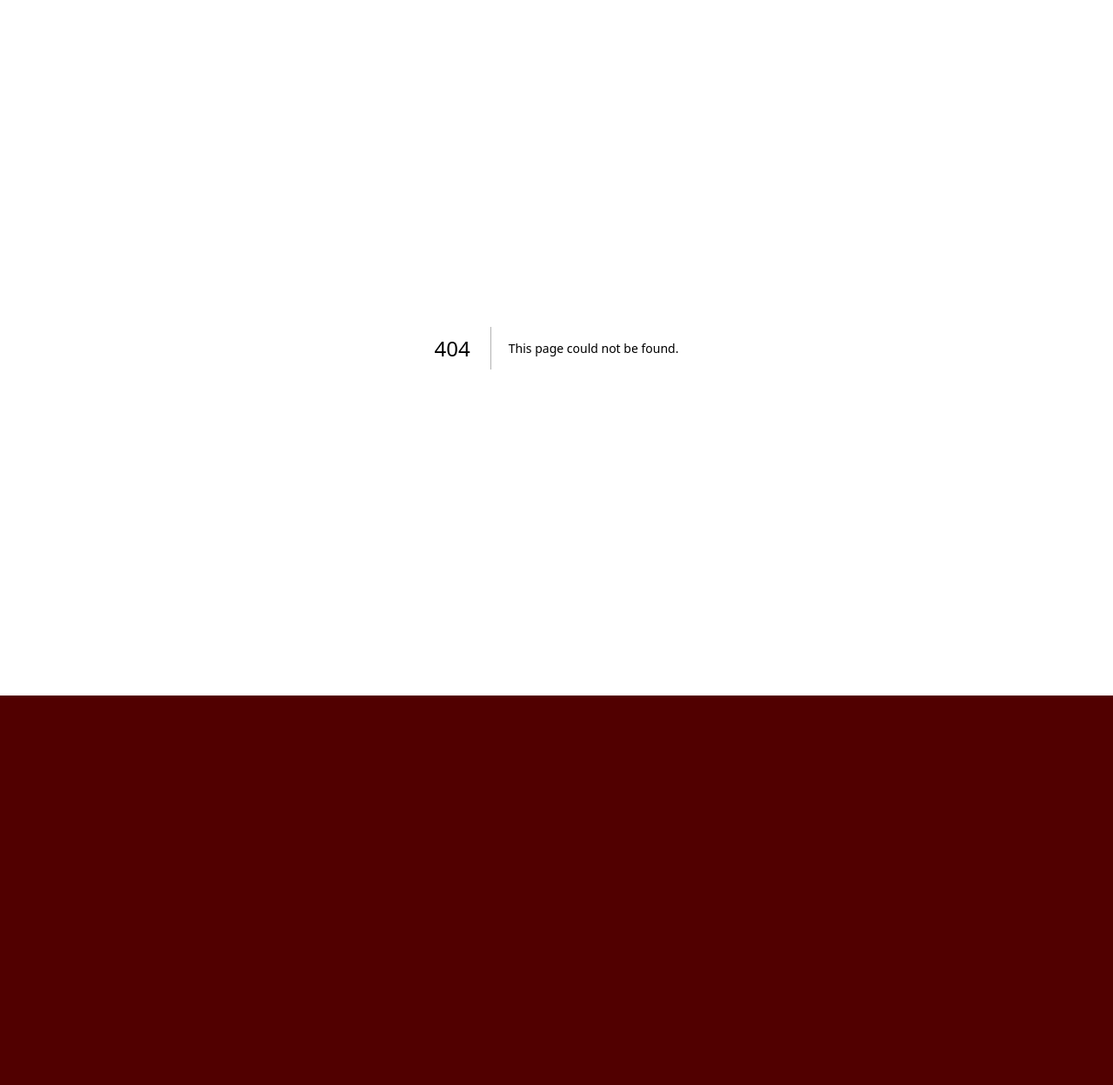
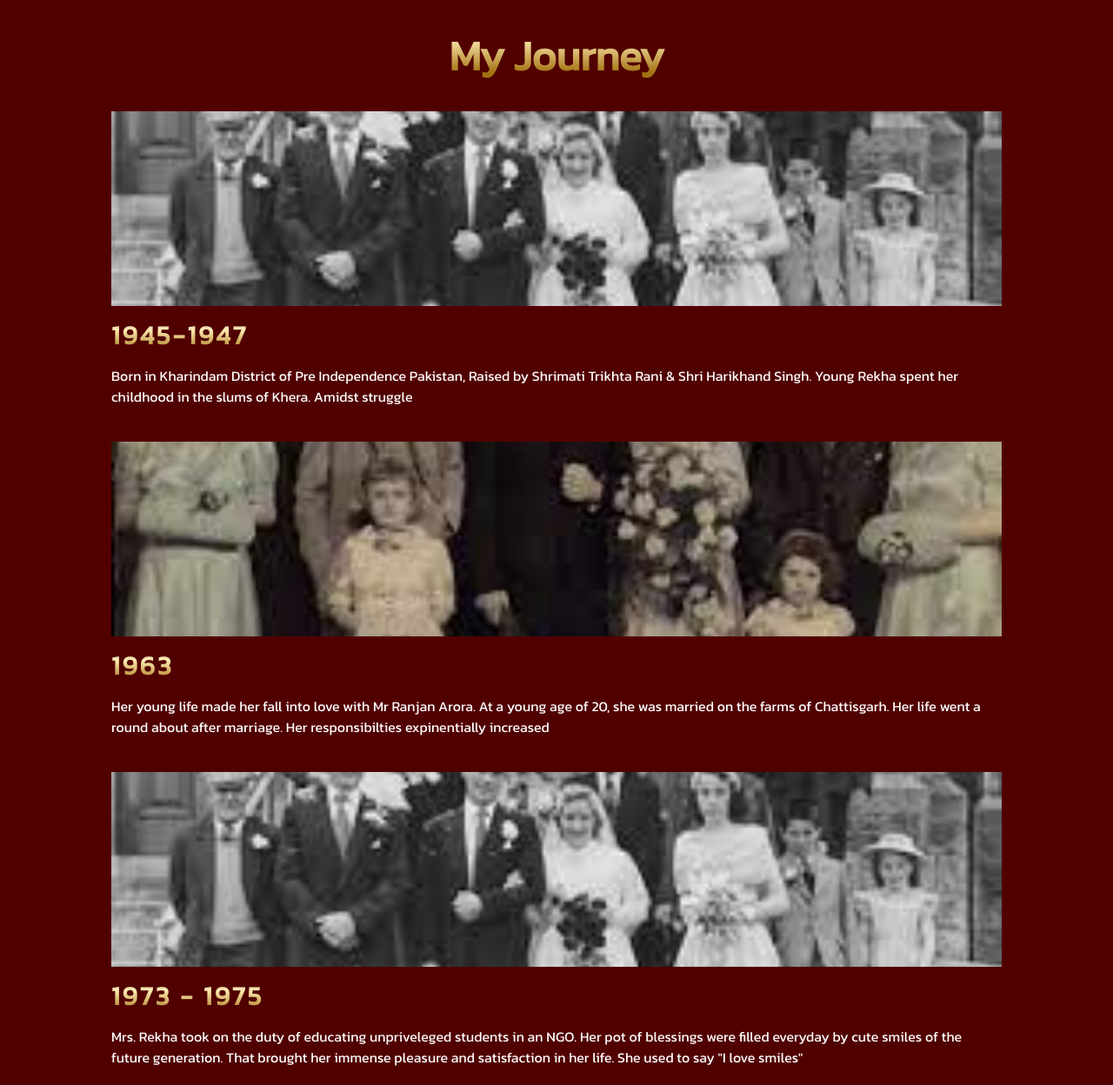
Before and after one commit to UltigendLemate/rekhamam, a Next.js app: page /journey in a window 1280 px wide. Before the commit this address had no page. Shown: the whole page at 87% size. Before the commit the page ends 800 px from the top, so only its background shows below. Built offline with nearby package versions, Linux system fonts and the light colour scheme.

Commit message:
my journey

```diff
--- a/src/pages/_document.js
+++ b/src/pages/_document.js
@@ -8,7 +8,7 @@ export default function Document() {
         <link rel="preconnect" href="https://fonts.gstatic.com" crossorigin />
         <link href="https://fonts.googleapis.com/css2?family=Kanit&family=Molengo&family=Tangerine&display=swap" rel="stylesheet" />
       </Head>
-      <body>
+      <body className='bg-[#510000]'>
         <Main />
         <NextScript />
       </body>
--- a/src/pages/index.js
+++ b/src/pages/index.js
@@ -36,7 +36,7 @@ export default function Home() {
         <meta name="viewport" content="width=device-width, initial-scale=1" />
         {/* <link rel="icon" href="/favicon.ico" /> */}
       </Head>
-      {/* <iframe src="./silence.mp3" allow="autoplay" id="audio" className="fixed top-0 -left-96"></iframe> */}
+
       <audio controls  autoplay loop  className="fixed -top-20 -left-0" ref={aud}>
 
   <source src="./test.mp3" type="audio/mp3"/>
--- /dev/null
+++ b/src/pages/journey.js
@@ -0,0 +1,35 @@
+import React from 'react'
+import Image from 'next/image'
+export default function Journey () {
+  return (
+    <div className=''>
+        <h2 className='heading text-5xl font-bold text-center py-10 pb-5 font-kanit'>My Journey</h2>
+        <div className='w-full flex py-5 flex-col items-center'>
+        <div className='relative w-[80%]  h-56'>
+            <Image src={"/family.jpeg"} alt='journey1' fill={true} className=' object-cover' />
+        </div>
+        <h3 className='heading text-3xl py-4 text-left font-kanit w-[80%] tracking-widest font-bold'>1945-1947</h3>
+        <p className='text-white w-[80%] font-kanit'>Born in Kharindam District of Pre Independence Pakistan, Raised by Shrimati Trikhta Rani & Shri Harikhand Singh. Young Rekha spent her childhood in the slums of Khera. Amidst struggle</p>
+
+        </div>
+        <div className='w-full flex py-5 flex-col items-center'>
+        <div className='relative w-[80%]  h-56'>
+            <Image src={"/marriage.jpeg"} alt='journey1' fill={true} className=' object-cover' />
+        </div>
+        <h3 className='heading text-3xl py-4 text-left font-kanit w-[80%] tracking-widest font-bold'>1963</h3>
+        <p className='text-white w-[80%] font-kanit'>Her young life made her fall into love with Mr Ranjan Arora. At a young age of 20, she was married on the farms of Chattisgarh. Her life went a round about after marriage. Her responsibilties expinentially increased</p>
+
+        </div>
+        <div className='w-full flex py-5 flex-col items-center'>
+        <div className='relative w-[80%]  h-56'>
+            <Image src={"/family.jpeg"} alt='journey1' fill={true} className=' object-cover' />
+        </div>
+        <h3 className='heading text-3xl py-4 text-left font-kanit w-[80%] tracking-widest font-bold'>1973 - 1975</h3>
+        <p className='text-white w-[80%] font-kanit'>Mrs. Rekha took on the duty of educating unpriveleged students in an NGO. Her pot of blessings were filled everyday by cute smiles of the future generation. That brought her immense pleasure and satisfaction in her life. She used to say &#34;I love smiles&#34;</p>
+
+        </div>
+
+
+    </div>
+  )
+}
```
Also changed, not shown: public/family.jpeg (added), public/marriage.jpeg (added).
